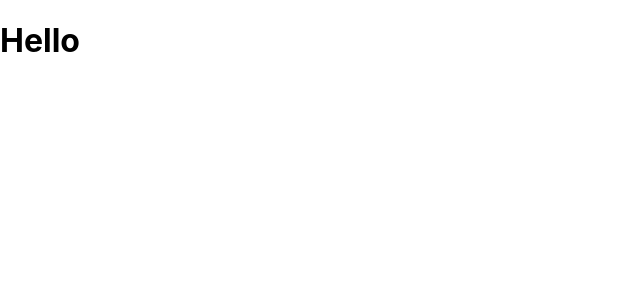
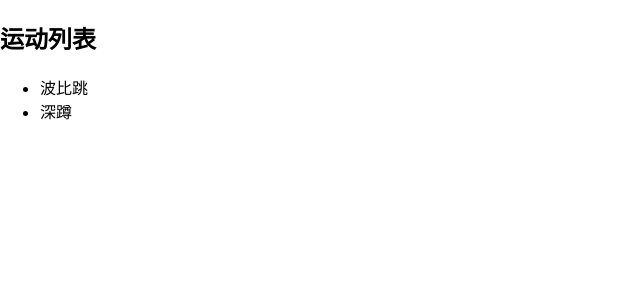
Before and after one commit to yanjiazhen/js, a React (Create React App) app in the folder learning-react/: page / in a window 1280 px wide. Shown: the top 300 px of the page, without its empty margins (0-640 px from the left). Built offline with nearby package versions, Linux system fonts and the light colour scheme.

Commit message:
jsx和动态数据

```diff
--- a/learning-react/src/App.js
+++ b/learning-react/src/App.js
@@ -22,8 +22,20 @@ function App() {
 //     return <h1>Hello, {this.props.name}</h1>;
 //   }
 // }
+const list = ['波比跳', '深蹲']
 function Welcome(props) {
-  return <h1>Hello</h1>;
+  return (
+    <div>
+      <h2>运动列表</h2>
+      <ul>
+        {
+          list.map((item, ind) => {
+            return <li key={ind}>{item}</li>
+          })
+        }
+      </ul>
+    </div>
+  )
 }
 
 const element = <Welcome name="Sara" />;
```
